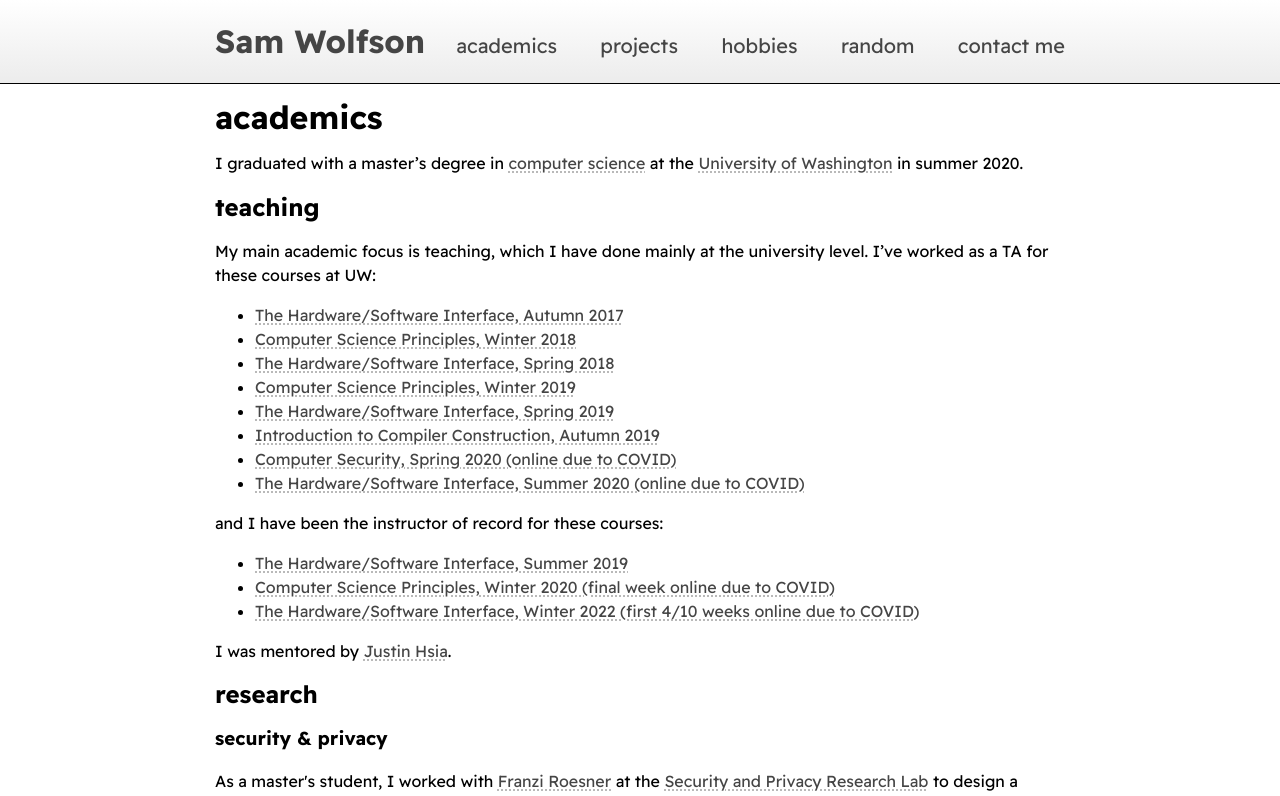
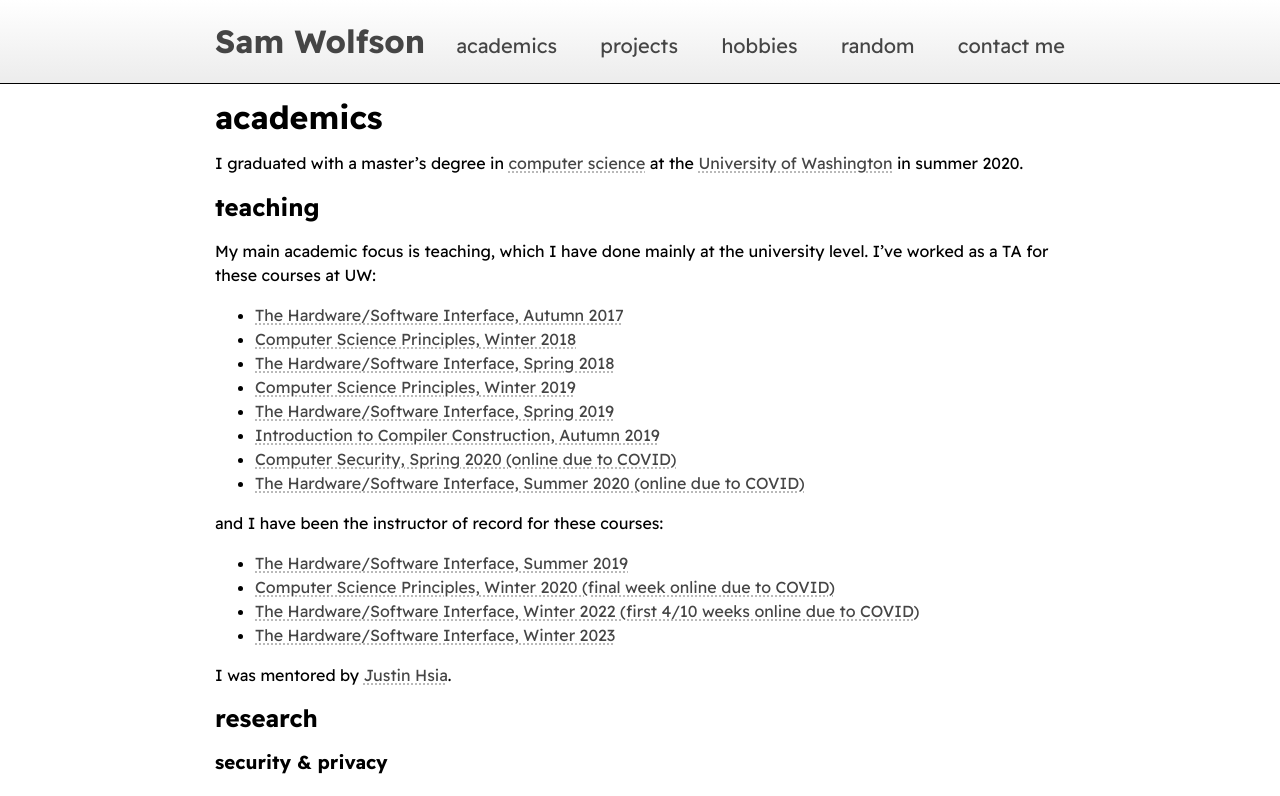
Before and after one commit to terabyte128/personal-website, a React (Create React App) app: page /academics in a window 1280 px wide. Shown: the top 796 px of the page. Built offline with nearby package versions, Linux system fonts and the light colour scheme.

Commit message:
add 351 23wi

```diff
--- a/src/pages/Academics.tsx
+++ b/src/pages/Academics.tsx
@@ -81,6 +81,11 @@
                     weeks online due to COVID)
                 </ExternalLink>
             </li>
+            <li>
+                <ExternalLink href="https://courses.cs.washington.edu/courses/cse351/23wi/">
+                    The Hardware/Software Interface, Winter 2023
+                </ExternalLink>
+            </li>
         </ul>
         <p>
             I was mentored by{' '}
```
